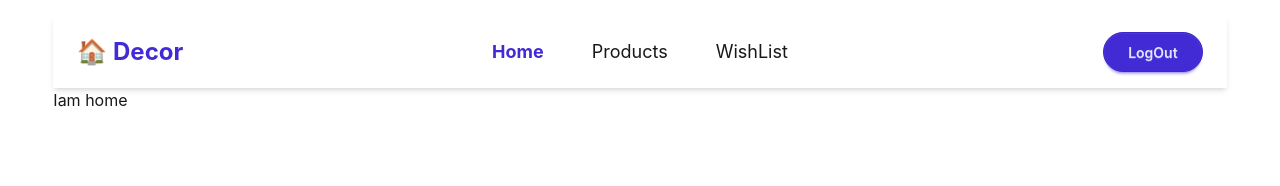
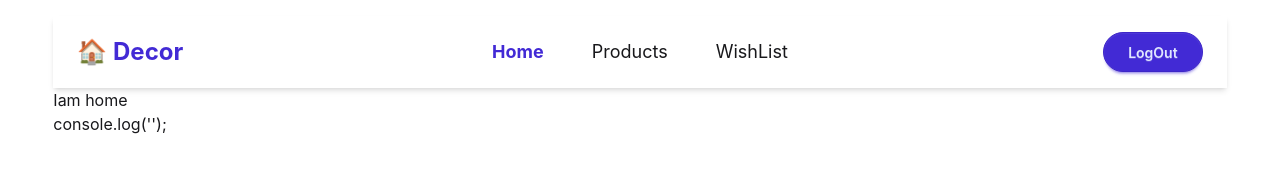
Before and after one commit to asik247/home-decore-react, a React (Vite) app: page / in a window 1280 px wide. Shown: the top 186 px of the page. Built offline with nearby package versions, Linux system fonts and the light colour scheme.

Commit message:
error pages setup

```diff
--- a/src/Pages/Home.jsx
+++ b/src/Pages/Home.jsx
@@ -4,6 +4,7 @@ const Home = () => {
     return (
         <div>
             <h1>Iam home</h1>
+           console.log('');
         </div>
     );
 };
--- a/src/Routes/Routes.jsx
+++ b/src/Routes/Routes.jsx
@@ -11,7 +11,8 @@ import WhisList from "../Pages/WhisList";
         children:[
             {index:true,Component:Home},
             {path:'products',Component:Products},
-            {path:'whistList',Component:WhisList}
+            {path:'whistList',Component:WhisList},
+            {path:'*',element:<h1>404 page not found</h1>}
         ]
     }
 ])
```
